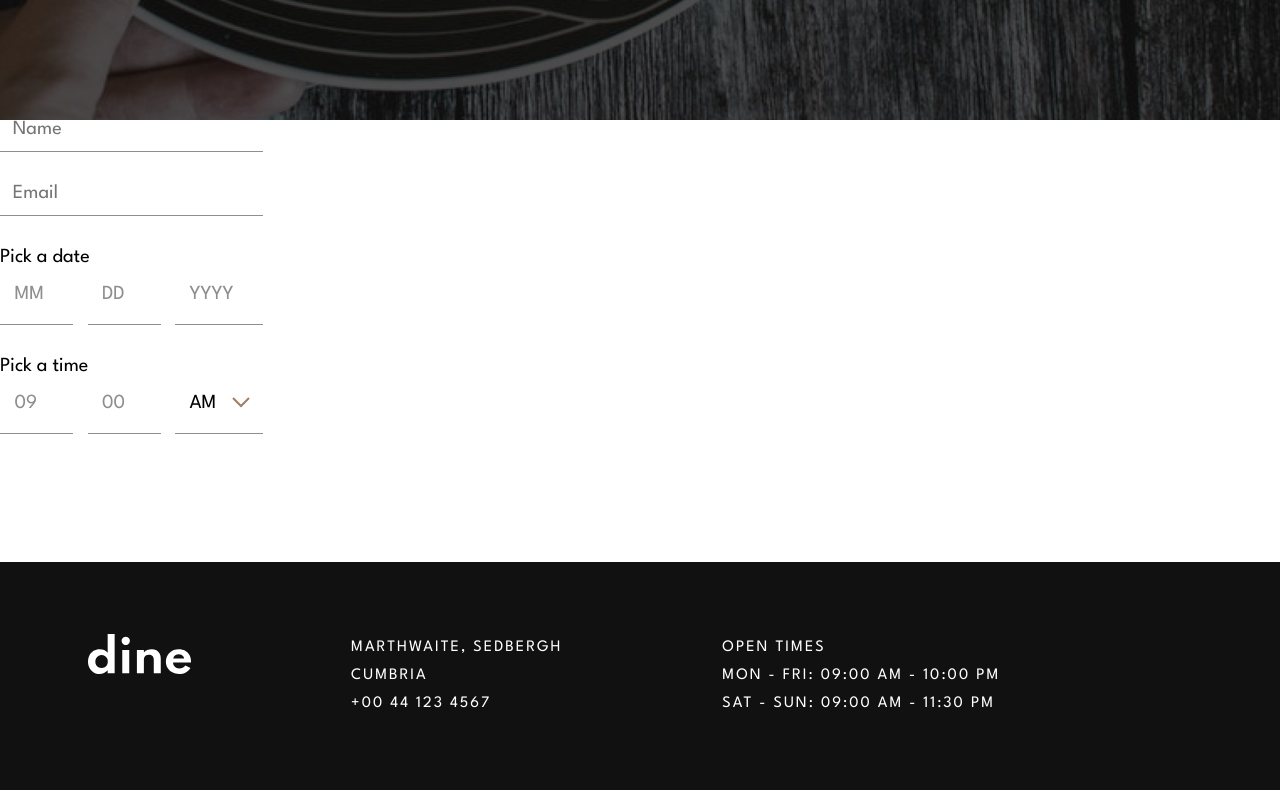
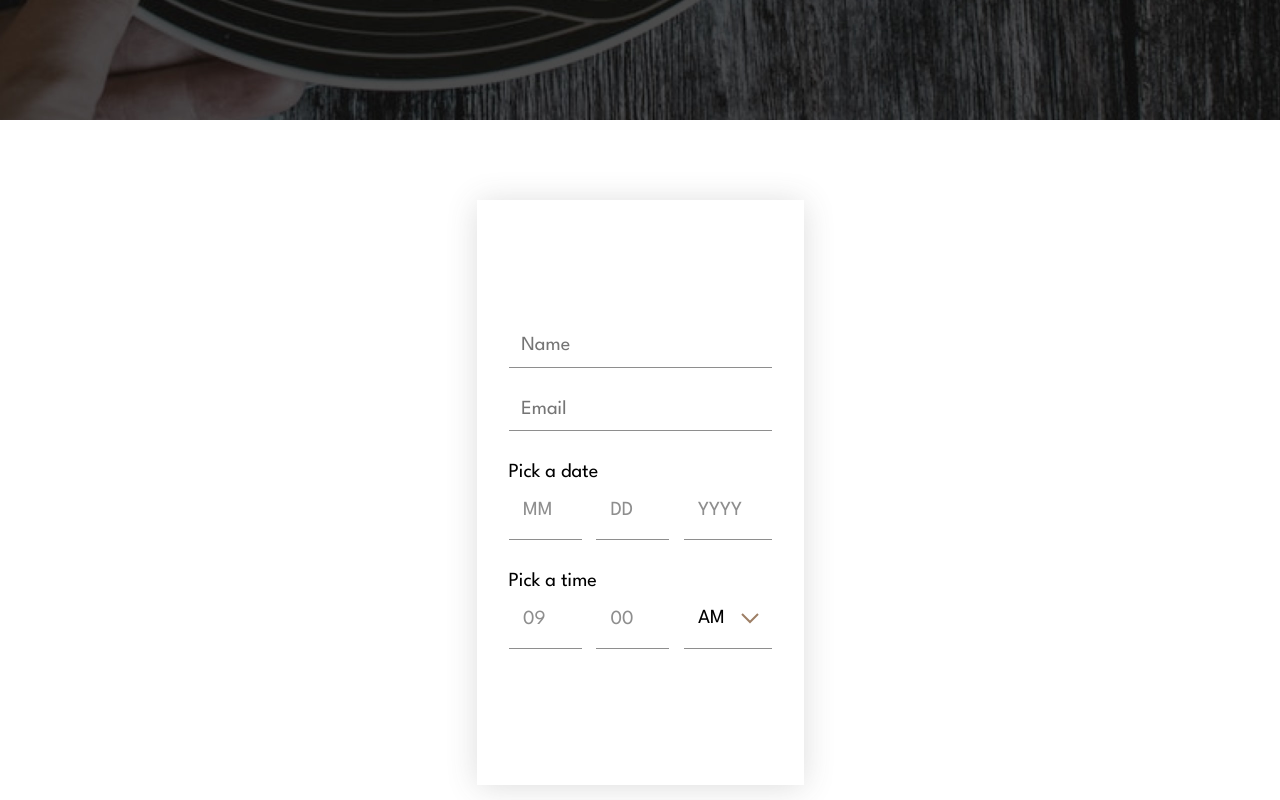
Before and after one commit to LucasS-Goncalves/dine-restaurant-website, an Angular app: page /booking in a window 1280 px wide. Shown: the part 480-1280 px from the top of the page. Built offline with nearby package versions, Linux system fonts and the light colour scheme.

Commit message:
finishing shift logic

```diff
--- a/src/app/components/booking/booking.component.css
+++ b/src/app/components/booking/booking.component.css
@@ -85,15 +85,27 @@
   color: var(--cod-gray);
 }
 
+.main{
+  display: flex;
+  flex-direction: row;
+  align-items: center;
+  justify-content: center;
+  padding: 5rem 0;
+}
+
 .headerContent .reserve_button:hover::before{
   height: 100%;
 }
 
 .form{
-  width: 87%;
+  width: 327px;
+  height: 585px;
   display: flex;
   flex-direction: column;
+  align-items: center;
+  justify-content: center;
   gap: 2rem;
+  box-shadow: 0 2px 30px -1px rgb(77, 77, 77, 0.2);
 }
 
 .form .name_div, .form .email_div{
@@ -109,7 +121,7 @@
   border: none;
   border-bottom: 1px solid #8E8E8E;
   font-size: 1.25rem;
-  color: #8E8E8E;
+  color: var(--cod-gray);
 }
 
 .form .date_div, .form .time_div{
@@ -180,7 +192,8 @@
 }
 
 .form .time_div div .shifts_div .shiftsOptions{
-  width: 100%;
+  width: 106px;
+  height: 103px;
   list-style-type: none;
   box-sizing: border-box;
   display: flex;
@@ -203,6 +216,11 @@
 
 .form .time_div div .shifts_div .shiftsOptions li {
   font-size: 1.25rem;
+  display: flex;
+  flex-direction: row;
+  align-items: center;
+  justify-content: center;
+  gap: .6rem;
 }
 
 @media(min-width: 768px){
--- a/src/app/components/booking/booking.component.html
+++ b/src/app/components/booking/booking.component.html
@@ -22,7 +22,7 @@
     </div>
   </article>
 </header>
-<main style="padding-bottom: 8rem;">
+<main class="main">
   <form class="form">
 
     <div class="name_div">
@@ -49,12 +49,20 @@
         <input type="number" name="" id="" placeholder="00">
         <div class="shifts_div" #shifts_div (click)="openShiftsDiv()">
           <span class="shiftPicked">
-            AM
+            {{shiftPicked}}
             <svg xmlns="http://www.w3.org/2000/svg" width="18" height="11"><path fill="none" stroke="#9E7F66" stroke-width="2" d="M1 1l8 8 8-8"/></svg>
           </span>
-          <ul class="shiftsOptions">
-            <li>AM</li>
-            <li>PM</li>
+          <ul class="shiftsOptions" #shiftsOptions>
+            <li class="activate" (click)="switchShifts($event)">
+              <span>
+                <svg xmlns="http://www.w3.org/2000/svg" width="13" height="11"><path fill="none" stroke="#9E7F66" stroke-width="2" d="M1 5.897l2.767 2.767L11.432 1"/></svg>
+              </span>
+              AM
+            </li>
+            <li (click)="switchShifts($event)">
+              <span></span>
+              PM
+            </li>
           </ul>
         </div>
       </div>
--- a/src/app/components/booking/booking.component.ts
+++ b/src/app/components/booking/booking.component.ts
@@ -8,13 +8,35 @@ import { Component, ElementRef, OnInit, ViewChild } from '@angular/core';
 export class BookingComponent implements OnInit{
 
   thisYear = new Date().getFullYear();
+  shiftPicked = 'AM';
   @ViewChild('shifts_div') shifts_div!: ElementRef<HTMLDivElement>;
+  @ViewChild('shiftsOptions') shiftsOptions!: ElementRef<HTMLUListElement>;
 
   ngOnInit(): void {
-    console.log(this.thisYear)
+
   }
 
   openShiftsDiv(){
     this.shifts_div.nativeElement.classList.toggle('open');
   }
+
+  switchShifts(event: Event){
+    const li = event.target as HTMLLIElement;
+    let liSpan = li.firstChild as HTMLSpanElement;
+    const shiftChosen = li.textContent as string;
+    this.shiftPicked = shiftChosen;
+
+    let shiftsOptionsActivatedLi = this.shiftsOptions.nativeElement.querySelector('.activate') as HTMLLIElement;
+    let activatedSpan = shiftsOptionsActivatedLi!.firstChild as HTMLSpanElement;
+
+    if(liSpan.innerHTML === ''){
+      liSpan.innerHTML = '<svg xmlns="http://www.w3.org/2000/svg" width="13" height="11"><path fill="none"  stroke="#9E7F66" stroke-width="2" d="M1 5.897l2.767 2.767L11.432 1"/></svg>';
+    } else {
+      return;
+    }
+
+    shiftsOptionsActivatedLi?.classList.remove('activate');
+    li.classList.add('activate');
+    activatedSpan.innerHTML = '';
+  }
 }
--- a/src/styles.css
+++ b/src/styles.css
@@ -4,10 +4,11 @@
   font-family: 'League Spartan', sans-serif;
   font-size: 16px;
   scroll-behavior: smooth;
+
 }
 
 hmtl{
-  height: 100vh;
+  height: 100%;
 }
 
 :root{
```
